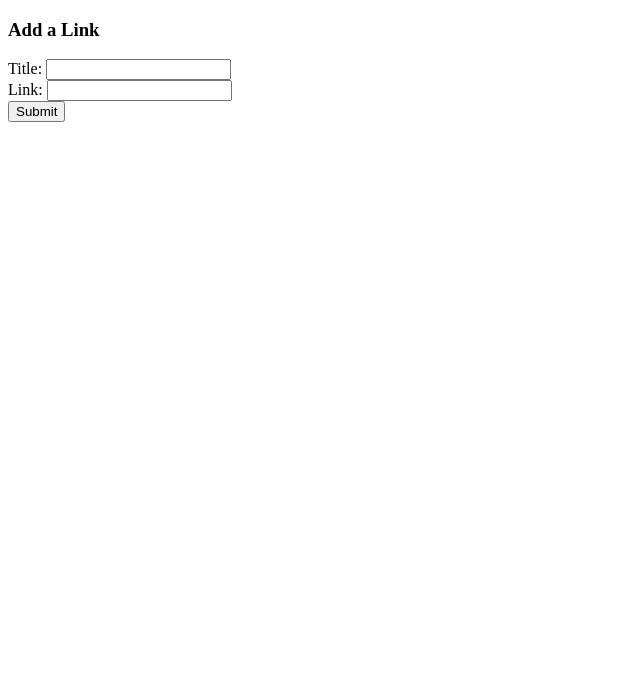
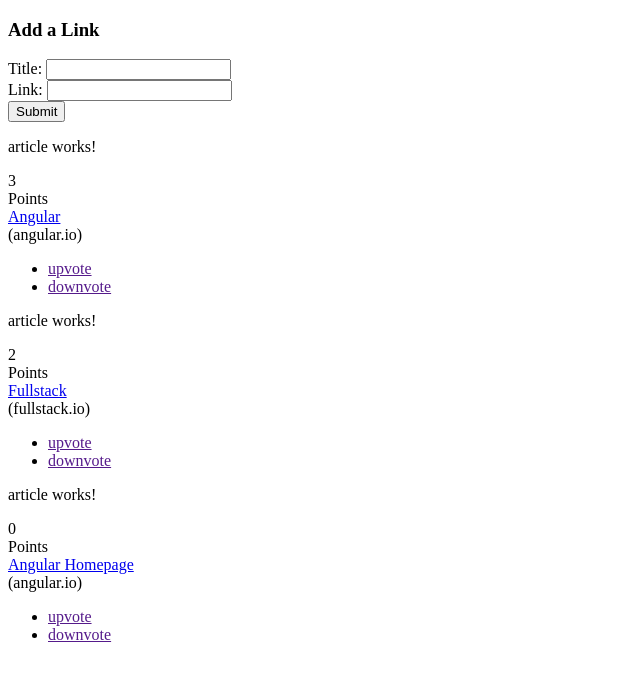
Before and after one commit to dejiang27/angular-reddit-clone, an Angular app in the folder reddit-clone/: page / in a window 1280 px wide. Shown: the top 678 px of the page, without its empty margins (0-640 px from the left). Built offline with nearby package versions, Linux system fonts and the light colour scheme.

Commit message:
Added articles to the AppComponent

```diff
--- a/reddit-clone/src/app/app.component.html
+++ b/reddit-clone/src/app/app.component.html
@@ -14,13 +14,13 @@
     <label for="title">
       Title:
     </label>
-    <input name="title" id="title" #newtitle>
+    <input id="title" #newtitle>
   </div>
   <div class="field">
     <label for="like">
       Link:
     </label>
-    <input name="link" id="link" #newlink>
+    <input id="link" #newlink>
   </div>
 
   <!--Add the submit button-->
@@ -30,6 +30,9 @@
 
 </form>
 
+<div class="ui grid posts">
+  <app-article *ngFor="let article of sortedArticles()" [article]="article"></app-article>
+</div>
 
 <!--
 <style>
--- a/reddit-clone/src/app/app.component.ts
+++ b/reddit-clone/src/app/app.component.ts
@@ -1,4 +1,5 @@
 import { Component } from '@angular/core';
+import { Article } from './article/article.model';
 
 @Component({
   selector: 'app-root',
@@ -7,8 +8,21 @@
 })
 export class AppComponent {
   //title = 'reddit-clone';
+  articles:Article[];
+
   submitArticle(title:HTMLInputElement, link: HTMLInputElement):boolean{
-    console.log('add title: ${title.value} and link: ${link.value}');
+    console.log(`add title: ${title.value} and link: ${link.value}`);
+    this.articles.push(new Article(title.value, link.value, 0));
     return false;
   }
+
+  constructor(){
+    this.articles = [new Article('Angular', 'http://angular.io', 3), new Article('Fullstack', 'http://fullstack.io', 2), new Article('Angular Homepage', 'http://angular.io', )
+  ];
+  }
+
+
+  sortedArticles(): Article[] {
+    return this.articles.sort((a:Article, b: Article) => b.votes - a.votes);
+  }
 }
--- a/reddit-clone/src/app/article/article.component.html
+++ b/reddit-clone/src/app/article/article.component.html
@@ -2,7 +2,7 @@
 <div class="four wide column center aligned votes">
     <div class="ui statistic">
         <div class="value">
-            {{ votes }}
+            {{ article.votes }}
         </div>
         <div class="label">
             Points
@@ -10,9 +10,12 @@
     </div>
 </div>
 <div class="twelve wide column">
-    <a class="ui large header" href="{{ link }}">
-        {{ title }}
+    <a class="ui large header" href="{{ article.link }}">
+        {{ article.title }}
     </a>
+
+    <div class="mate"> ({{ article.domain() }}) </div>
+
     <ul class="ui big horizontal list voters">
       <li class="item">
         <a href (click)="voteUp()">
--- a/reddit-clone/src/app/article/article.component.ts
+++ b/reddit-clone/src/app/article/article.component.ts
@@ -1,4 +1,5 @@
-import { Component, OnInit } from '@angular/core';
+import { Component, OnInit, HostBinding, Input } from '@angular/core';
+import {Article} from './article.model';
 
 @Component({
   selector: 'app-article',
@@ -7,9 +8,22 @@
 })
 export class ArticleComponent implements OnInit {
 
-  constructor() { }
+  @Input() article: Article;
+
+  constructor() {
+    //this.article = new Article("CSC436","https://www.cdm.depaul.edu/academics/pages/courseinfo.aspx?CrseId=011628",5);
+  }
 
   ngOnInit() {
   }
 
+  voteUp(): boolean{
+    this.article.voteUp();
+    return false;
+  }
+
+  voteDown(): boolean{
+    this.article.voteDown();
+    return false;
+  }
 }
--- /dev/null
+++ b/reddit-clone/src/app/article/article.model.ts
@@ -0,0 +1,29 @@
+export class Article{
+    title: string;
+    link: string;
+    votes: number;
+
+    constructor(title: string, link: string, votes?: number){
+        this.votes = votes || 0;
+        this.title = title;
+        this.link = link;
+
+    }
+
+    voteUp():void{
+        this.votes += 1;
+    }
+
+    voteDown(): void{
+        this.votes -= 1;
+    }
+    domain(): string{
+        try{
+            const domainAndPath: string = this.link.split('//')[1];
+
+            return domainAndPath.split('/')[0];
+        }catch (err){
+            return null;
+        }
+    }
+}
```
Lines whose indentation alone changed are shown as unchanged.
